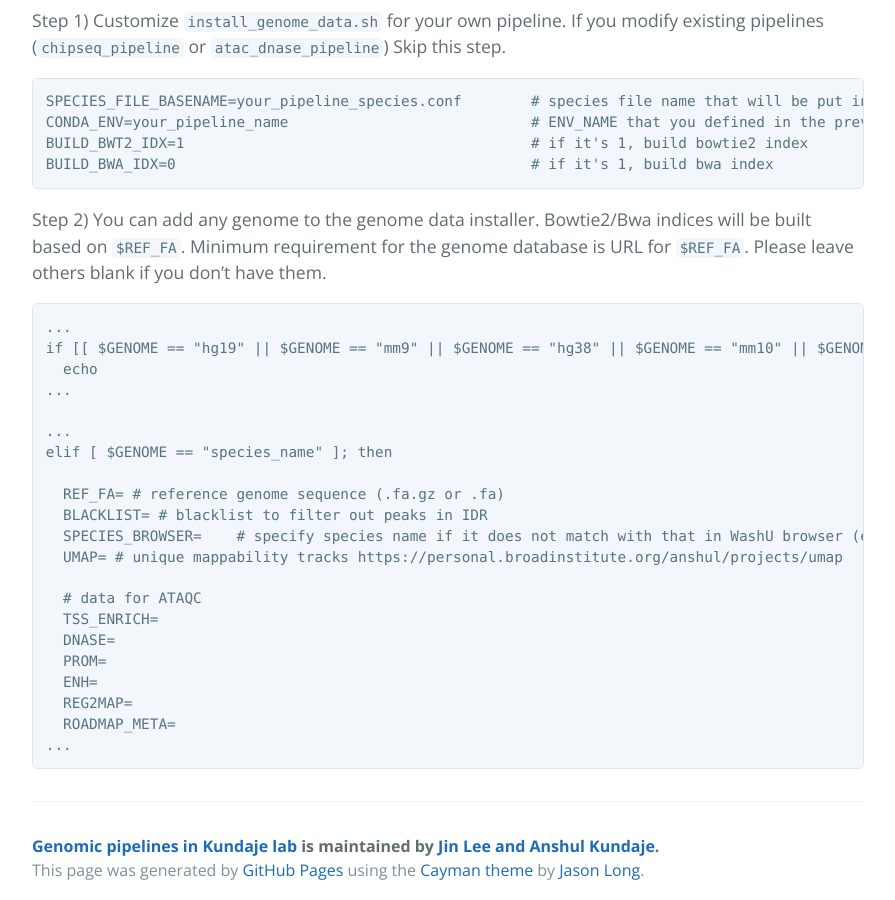
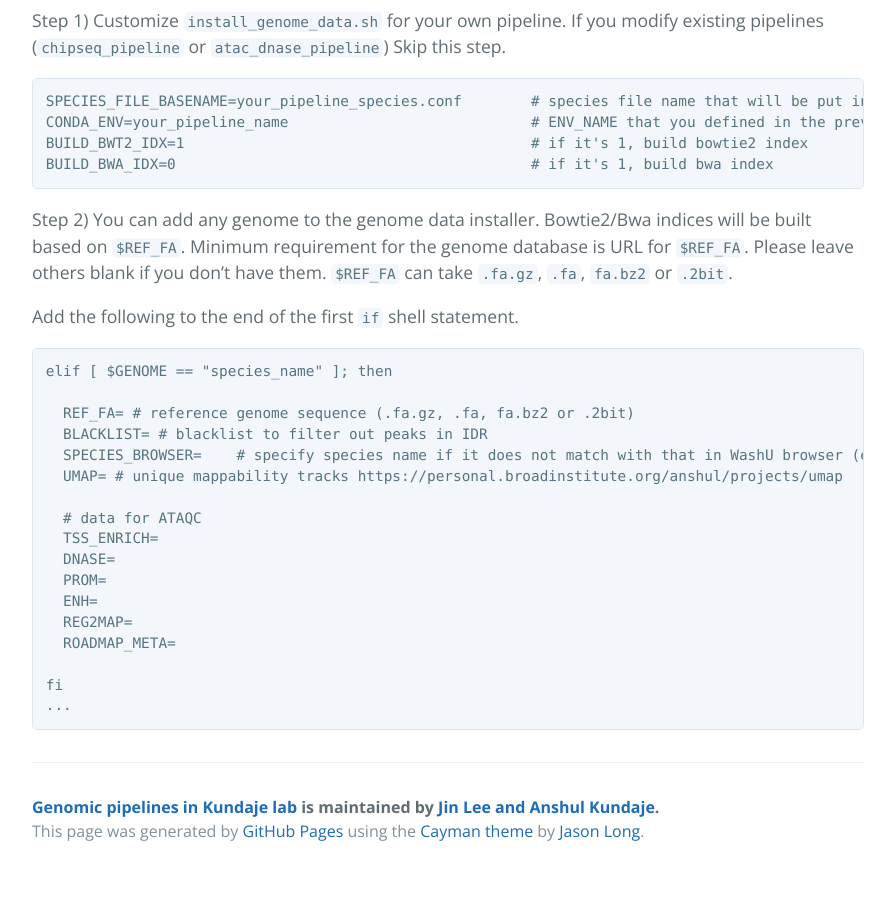
Before and after one commit to kundajelab/bds_pipeline_modules, a Jekyll site: the page built from programming.md, in a window 1280 px wide and 900 px high, scrolled down 15735 px. Shown: the whole window, without its empty margins (192-1087 px from the left). Built offline with Jekyll 4.4.1, drawn with Linux system fonts in a browser that asks for light colours; after the commit the page ends 16610 px from its top, so only the background shows below that.

Commit message:
update genome database installer README

````diff
--- a/programming.md
+++ b/programming.md
@@ -724,17 +724,13 @@ BUILD_BWA_IDX=0 					# if it's 1, build bwa index
 
 Step 2) You can add any genome to the genome data installer. Bowtie2/Bwa indices will be built based on `$REF_FA`.
 Minimum requirement for the genome database is URL for `$REF_FA`. Please leave others blank if you don't have them.
+`$REF_FA` can take `.fa.gz`, `.fa`, `fa.bz2` or `.2bit`.
 
+Add the following to the end of the first `if` shell statement.
 ```
-...
-if [[ $GENOME == "hg19" || $GENOME == "mm9" || $GENOME == "hg38" || $GENOME == "mm10" || $GENOME == "hg38_ENCODE" || $GENOME == "mm10_ENCODE" || $GENOME == "species_name" ]]; then
-  echo
-...
-
-...
 elif [ $GENOME == "species_name" ]; then
 
-  REF_FA= # reference genome sequence (.fa.gz or .fa)
+  REF_FA= # reference genome sequence (.fa.gz, .fa, fa.bz2 or .2bit)
   BLACKLIST= # blacklist to filter out peaks in IDR
   SPECIES_BROWSER=    # specify species name if it does not match with that in WashU browser (e.g. hg38 for hg38_ENCODE)
   UMAP= # unique mappability tracks https://personal.broadinstitute.org/anshul/projects/umap
@@ -746,5 +742,7 @@ elif [ $GENOME == "species_name" ]; then
   ENH=
   REG2MAP=
   ROADMAP_META=
+
+fi
 ...
 ```
````
